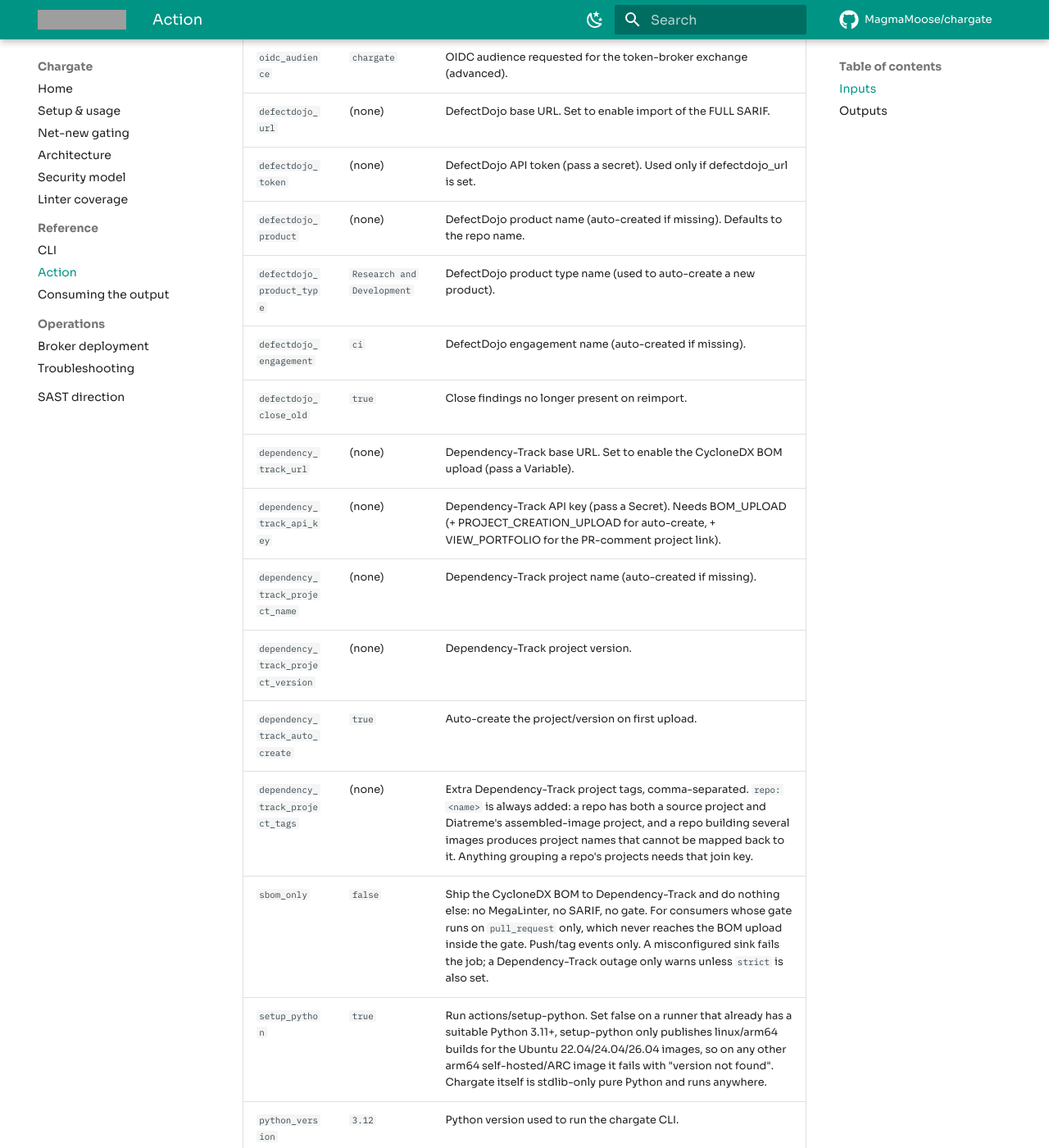
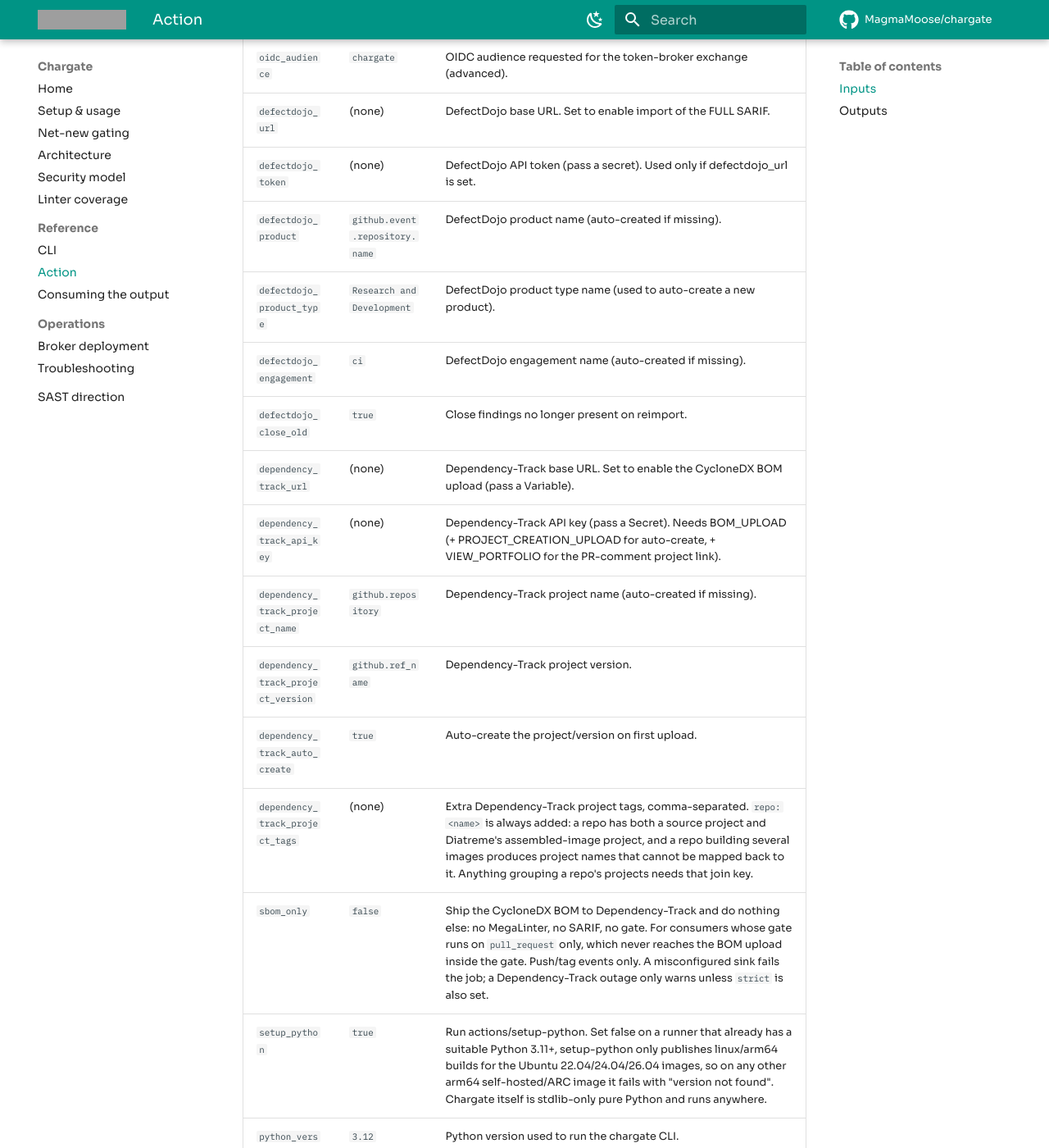
Before and after one commit to MagmaMoose/chargate, an MkDocs documentation site: the page built from docs/action-reference.md, in a window 1280 px wide and 1400 px high, scrolled down 2944 px. Shown: the whole window at 82% size. Built offline with MkDocs 1.6.1 and Material for MkDocs 9.7.7, drawn with Linux system fonts in a browser that asks for light colours; comment, search, counter and statistics services are not loaded; grey boxes are pictures that could not be loaded.

Commit message:
docs-update maintenance (#99)
Automated maintenance run.

Co-authored-by: Caleb Sargeant <calebsargeant@users.noreply.github.com>

```diff
--- a/docs/action-reference.md
+++ b/docs/action-reference.md
@@ -47,14 +47,14 @@ value unset and the CLI's own default applies.
 | `oidc_audience` | `chargate` | OIDC audience requested for the token-broker exchange (advanced). |
 | `defectdojo_url` | (none) | DefectDojo base URL. Set to enable import of the FULL SARIF. |
 | `defectdojo_token` | (none) | DefectDojo API token (pass a secret). Used only if defectdojo_url is set. |
-| `defectdojo_product` | (none) | DefectDojo product name (auto-created if missing). Defaults to the repo name. |
+| `defectdojo_product` | `github.event.repository.name` | DefectDojo product name (auto-created if missing). |
 | `defectdojo_product_type` | `Research and Development` | DefectDojo product type name (used to auto-create a new product). |
 | `defectdojo_engagement` | `ci` | DefectDojo engagement name (auto-created if missing). |
 | `defectdojo_close_old` | `true` | Close findings no longer present on reimport. |
 | `dependency_track_url` | (none) | Dependency-Track base URL. Set to enable the CycloneDX BOM upload (pass a Variable). |
 | `dependency_track_api_key` | (none) | Dependency-Track API key (pass a Secret). Needs BOM_UPLOAD (+ PROJECT_CREATION_UPLOAD for auto-create, + VIEW_PORTFOLIO for the PR-comment project link). |
-| `dependency_track_project_name` | (none) | Dependency-Track project name (auto-created if missing). |
-| `dependency_track_project_version` | (none) | Dependency-Track project version. |
+| `dependency_track_project_name` | `github.repository` | Dependency-Track project name (auto-created if missing). |
+| `dependency_track_project_version` | `github.ref_name` | Dependency-Track project version. |
 | `dependency_track_auto_create` | `true` | Auto-create the project/version on first upload. |
 | `dependency_track_project_tags` | (none) | Extra Dependency-Track project tags, comma-separated. `repo:<name>` is always added: a repo has both a source project and Diatreme's assembled-image project, and a repo building several images produces project names that cannot be mapped back to it. Anything grouping a repo's projects needs that join key. |
 | `sbom_only` | `false` | Ship the CycloneDX BOM to Dependency-Track and do nothing else: no MegaLinter, no SARIF, no gate. For consumers whose gate runs on `pull_request` only, which never reaches the BOM upload inside the gate. Push/tag events only. A misconfigured sink fails the job; a Dependency-Track outage only warns unless `strict` is also set. |
```
Also changed, not shown: docs/linter-coverage.md (+1 -1 lines).
